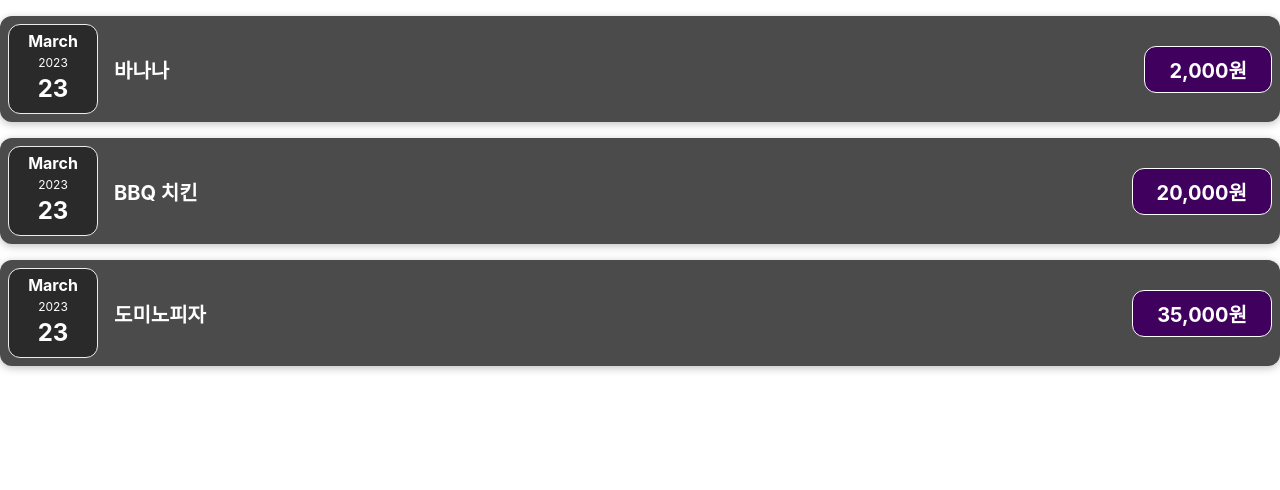
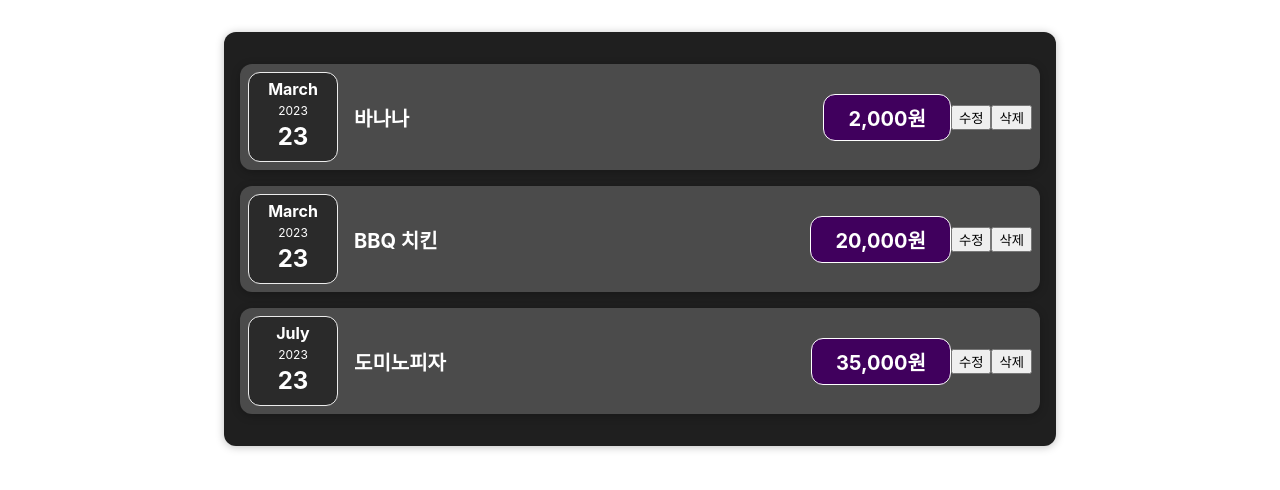
Before and after one commit to hydeandjek/React-practice, a React (Create React App) app: page / in a window 1280 px wide. Shown: the top 490 px of the page. Built offline with nearby package versions, Linux system fonts and the light colour scheme.

Commit message:
6. useState 기초

```diff
--- a/src/App.js
+++ b/src/App.js
@@ -1,6 +1,7 @@
 import React from 'react';
 import './App.css';
 import Expenses from './components/Expenses';
+import Hello from './Hello';
 
 const App = () => {
   // 지출 항목 객체 배열
@@ -19,9 +20,12 @@
     {
       title: '도미노피자',
       price: '35000',
-      date: new Date(2023, 3 - 1, 23),
+      date: new Date(2023, 7 - 1, 23),
     },
   ];
+
+  console.log('App 실행!');
+
   return (
     <>
       <Expenses items={expenses} />
--- /dev/null
+++ b/src/Hello.js
@@ -0,0 +1,17 @@
+import React from 'react';
+import Card from './components/UI/Card';
+
+const Hello = (props) => {
+  console.log('Hello Component!');
+  console.log(props);
+
+  return (
+    <Card className='rectangle'>
+      <div>
+        {props.children}
+        Hello React!
+      </div>
+    </Card>
+  );
+};
+export default Hello;
--- a/src/components/ExpenseItem.js
+++ b/src/components/ExpenseItem.js
@@ -1,36 +1,78 @@
-import React from 'react';
+import React, { useState } from 'react';
 // css 로딩
 import './ExpenseItem.css';
 import ExpenseDate from './ExpenseDate';
+import Card from './UI/Card';
+import { click } from '@testing-library/user-event/dist/click';
 
 const ExpenseItem = ({ title, price: propsPrice, date }) => {
-  // console.log(props);
-  // const price = 99999;
-  // const expenseDate = date;
-  // const expenseTitle = title;
-  // const expensePrice = propsPrice;
+  // let itemTitle = title;
+
+  //값이 변경되어 화면에 반영되어야하는 값들은
+  //usestate 훅을 통해 상태변수로 관리한다.
+
+  //useState 는 배열을 리턴하는데
+  //첫번째 요소는 관리할 상태값
+  //두번째 요소는 상태값을 변경하는  setter 함수
+  let [itemTitle, setItemTitle] = useState(title);
+
   // 1자리 숫자를 2자리수로 변환하는 함수
   const make2digit = (text) => {
     return text.toString().padStart(2, '0');
   };
+
   // 날짜 포맷팅 변환 함수 정의
   const makeFormattedDate = () => {
     const year = date.getFullYear();
     const month = date.getMonth();
     const day = date.getDate();
+
     return `${year}년 ${make2digit(month)}월 ${make2digit(day)}일`;
   };
+
   // 숫자를 원화표기법으로 바꾸기
   const formattedPrice = new Intl.NumberFormat('ko-KR').format(propsPrice);
 
+  const clickHandler = (e) => {
+    //   // itemTitle = '안녕';
+    //   // console.log(itemTitle);
+
+    //   //state 로 관리하는 변수는 반드시 setter로만 변경해야한다.
+    //   setItemTitle((snapshot) => {
+    //     console.log(`snapshot:${snapshot}`);
+    //     //메롱이 새로운 값이 되며 기존 스냅샷과 다를경우
+    //     //화면을 리렌더링하고 같을 경우 리렌더링 하지 않는다.
+    //     return '메롱';
+    //   });
+
+    setItemTitle('메롱');
+  };
+
   return (
-    <div className='expense-item'>
-      <ExpenseDate date={date} />
-      <div className='expense-item__description'>
-        <h2>{title}</h2>
-        <div className='expense-item__price'>{formattedPrice}원</div>
+    <Card className='expense-item'>
+      <div className='expense-item'>
+        <ExpenseDate date={date} />
+        <div className='expense-item__description'>
+          <h2>{itemTitle}</h2>
+          <div className='expense-item__price'>{formattedPrice}원</div>
+        </div>
+        <button
+          id='btn'
+          onClick={clickHandler}
+        >
+          수정
+        </button>
+        <button
+          id='btn'
+          onClick={(e) => {
+            console.log('삭제!');
+          }}
+        >
+          삭제
+        </button>
       </div>
-    </div>
+    </Card>
   );
 };
+
 export default ExpenseItem;
--- /dev/null
+++ b/src/components/Expenses.css
@@ -0,0 +1,9 @@
+.expenses {
+  padding: 1rem;
+  background-color: rgb(31, 31, 31);
+  margin: 2rem auto;
+  width: 50rem;
+  max-width: 95%;
+  border-radius: 12px;
+  box-shadow: 0 1px 8px rgba(0, 0, 0, 0.25);
+}
--- a/src/components/Expenses.js
+++ b/src/components/Expenses.js
@@ -1,5 +1,6 @@
 import React from 'react';
 import ExpenseItem from './ExpenseItem';
+import './Expenses.css';
 
 const Expenses = ({ items: expenses }) => {
   return (
@@ -22,5 +23,4 @@
     </div>
   );
 };
-
 export default Expenses;
--- /dev/null
+++ b/src/components/UI/Card.css
@@ -0,0 +1,4 @@
+.card {
+  border-radius: 12px;
+  box-shadow: 0 1px 8px rgba(0, 0, 0, 0.25);
+}
--- /dev/null
+++ b/src/components/UI/Card.js
@@ -0,0 +1,9 @@
+import React, { Children } from 'react';
+import './Card.css';
+
+const Card = ({ children, className }) => {
+  const madeClass = 'card' + className;
+  return <div className={madeClass}>{children}</div>;
+};
+
+export default Card;
```
Also changed, not shown: .eslintrc.json.
